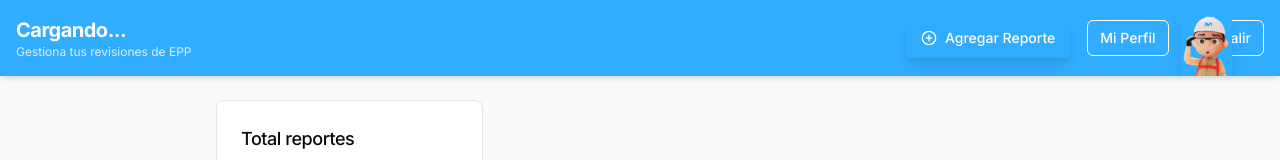
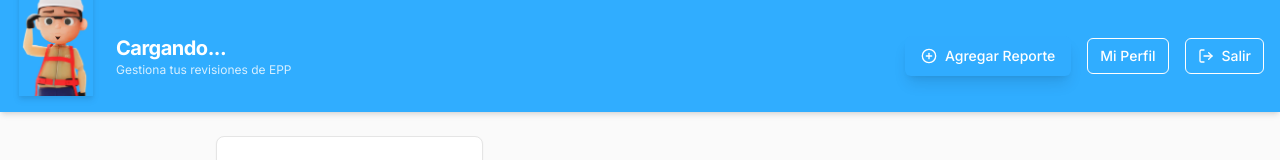
Before and after one commit to darador/Veep-TMA, a Next.js app: page /technician in a window 1280 px wide. Shown: the top 160 px of the page. Built offline with nearby package versions, Linux system fonts and the light colour scheme; no server answers.

Commit message:
UI: Move tecnico avatar to the left side next to greeting

```diff
--- a/src/app/technician/page.tsx
+++ b/src/app/technician/page.tsx
@@ -64,11 +64,12 @@ export default function TechnicianPage() {
                 title={userName ? `Hola, ${userName}` : "Cargando..."}
                 subtitle="Gestiona tus revisiones de EPP"
                 icon={
-                    <div className="absolute right-0 bottom-0 top-0 overflow-hidden w-1/3 flex justify-end pointer-events-none pr-4 md:pr-12">
+                    <div className="w-16 h-16 sm:w-20 sm:h-20 shrink-0 relative mr-2">
                         <img
                             src="/tecnico.png"
                             alt="Técnico"
-                            className="h-full object-contain object-bottom drop-shadow-xl translate-y-2 md:translate-y-4 max-h-[140px] md:max-h-[180px]"
+                            className="absolute bottom-0 w-full object-contain drop-shadow-md"
+                            style={{ height: '140%' }} // Make it slightly taller than its container but anchored to the bottom
                         />
                     </div>
                 }
```
